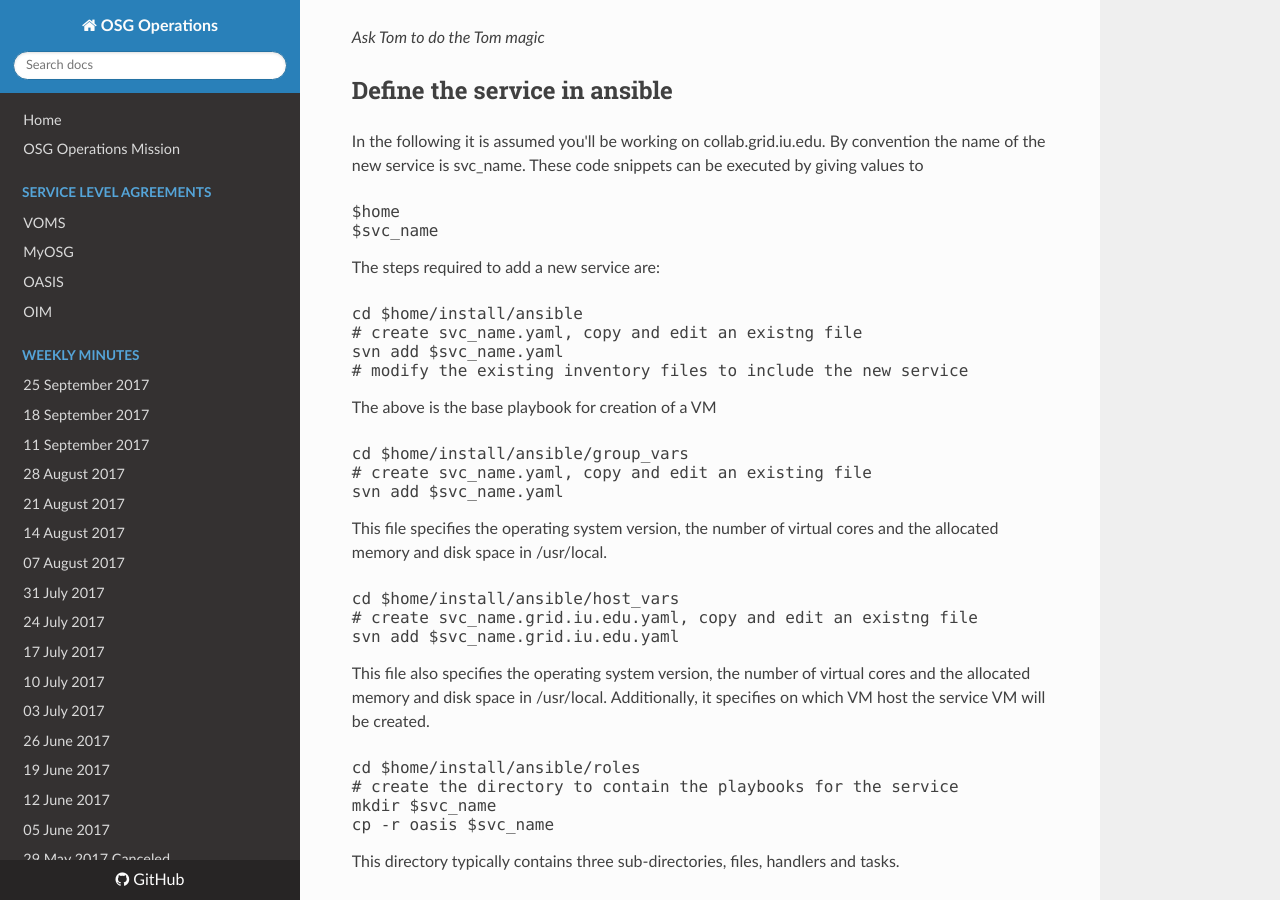
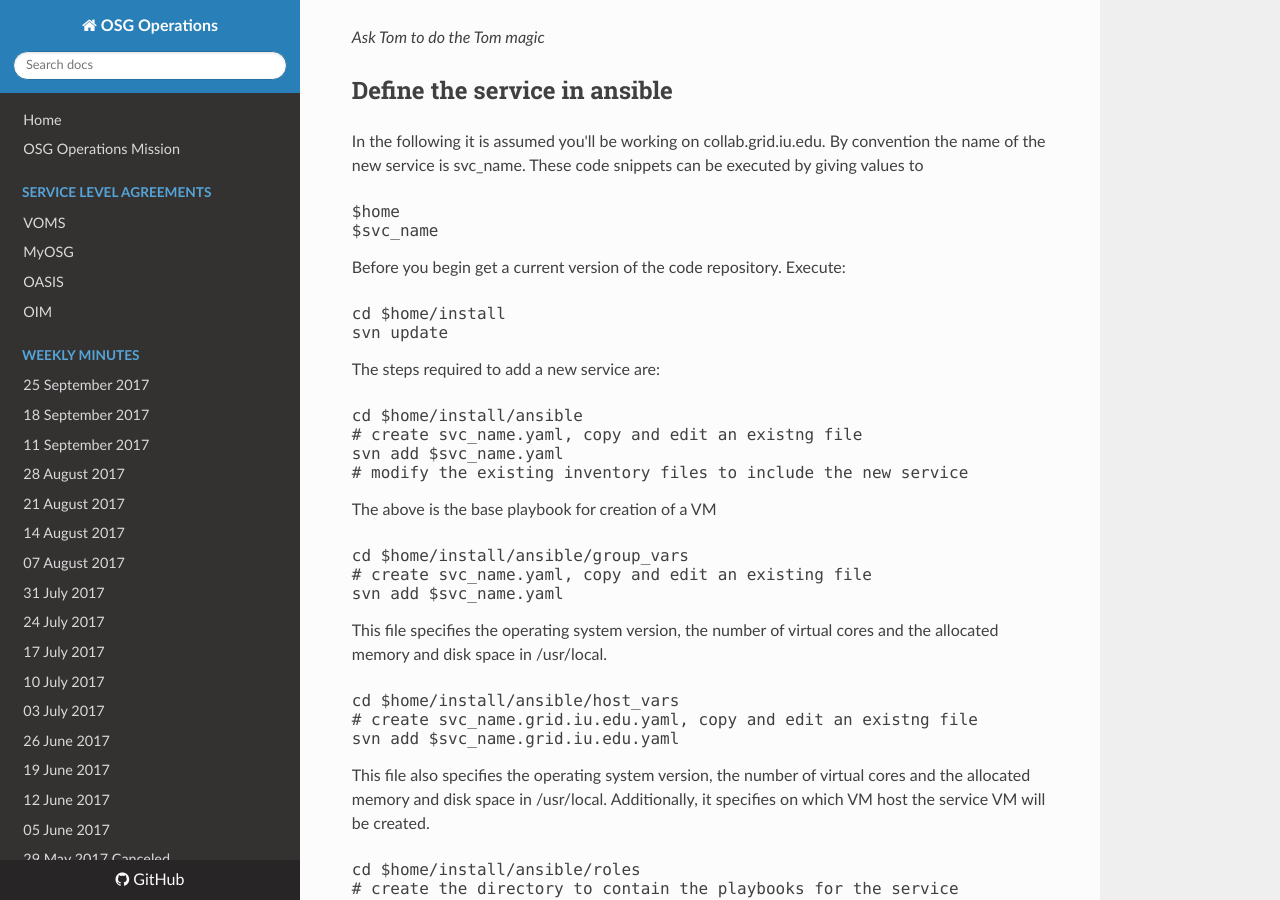
Before and after one commit to osg-htc/operations, an MkDocs documentation site: the page built from docs/create_a_service.md, in a window 1280 px wide and 900 px high, scrolled down 600 px. Built offline with MkDocs 1.6.1, drawn with Linux system fonts in a browser that asks for light colours; nearby versions of some CDN libraries; old or Windows-style settings are respelled for this version of MkDocs.

Commit message:
Update create_a_service.md

```diff
--- a/docs/create_a_service.md
+++ b/docs/create_a_service.md
@@ -24,13 +24,18 @@ Thanks!
 
 ## Define the service in ansible
 
-In the following it is assumed you'll be working on collab.grid.iu.edu.
-By convention the name of the new service is svc_name.
-These code snippets can be executed by giving values to
+In the following it is assumed you'll be working on collab.grid.iu.edu. By convention the name of the new service is svc_name. These code snippets can be executed by giving values to
 <pre>
 $home
 $svc_name
 </pre>
+
+Before you begin get a current version of the code repository. Execute:
+<pre>
+cd $home/install
+svn update
+</pre>
+
 The steps required to add a new service are:
 <pre>
 cd $home/install/ansible
```
